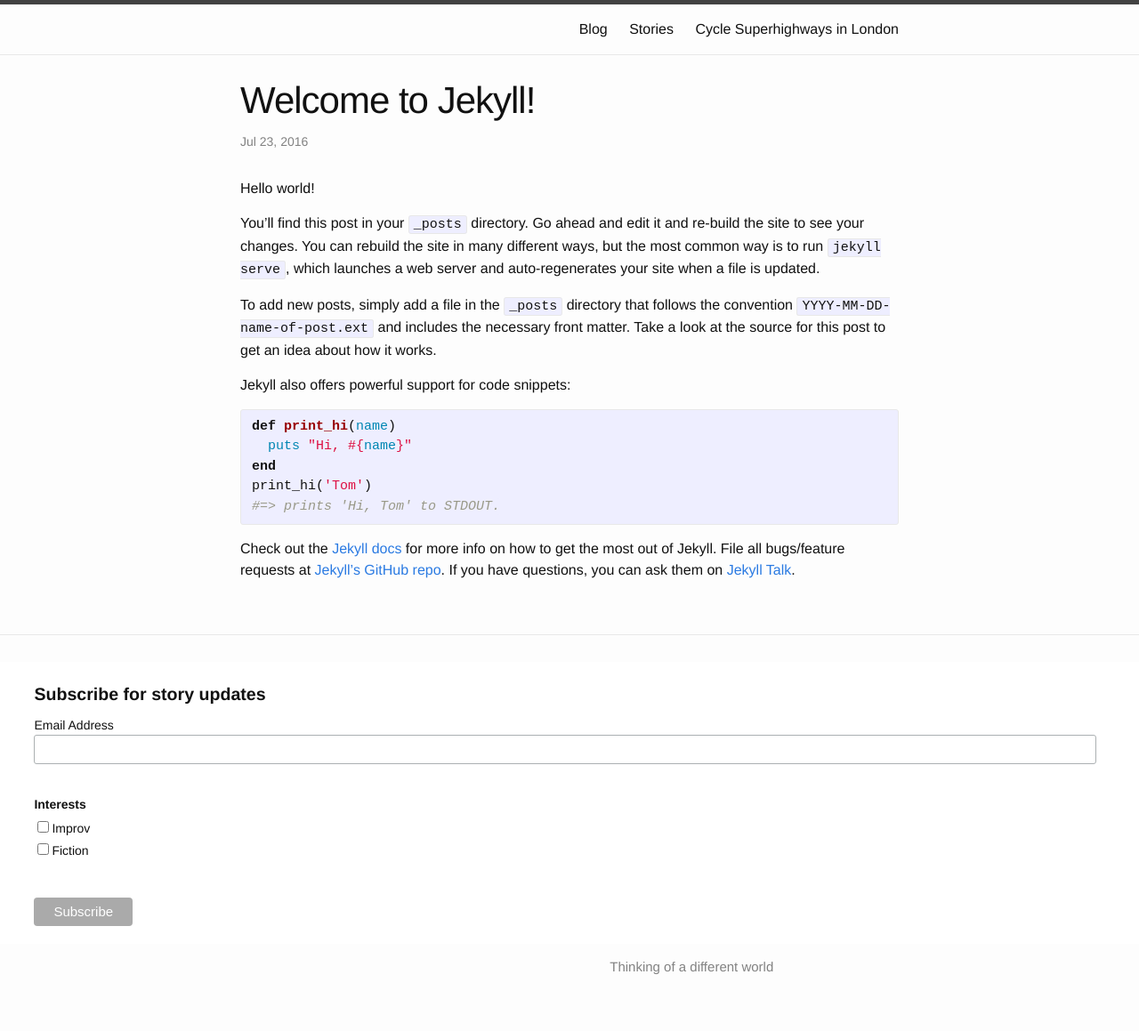
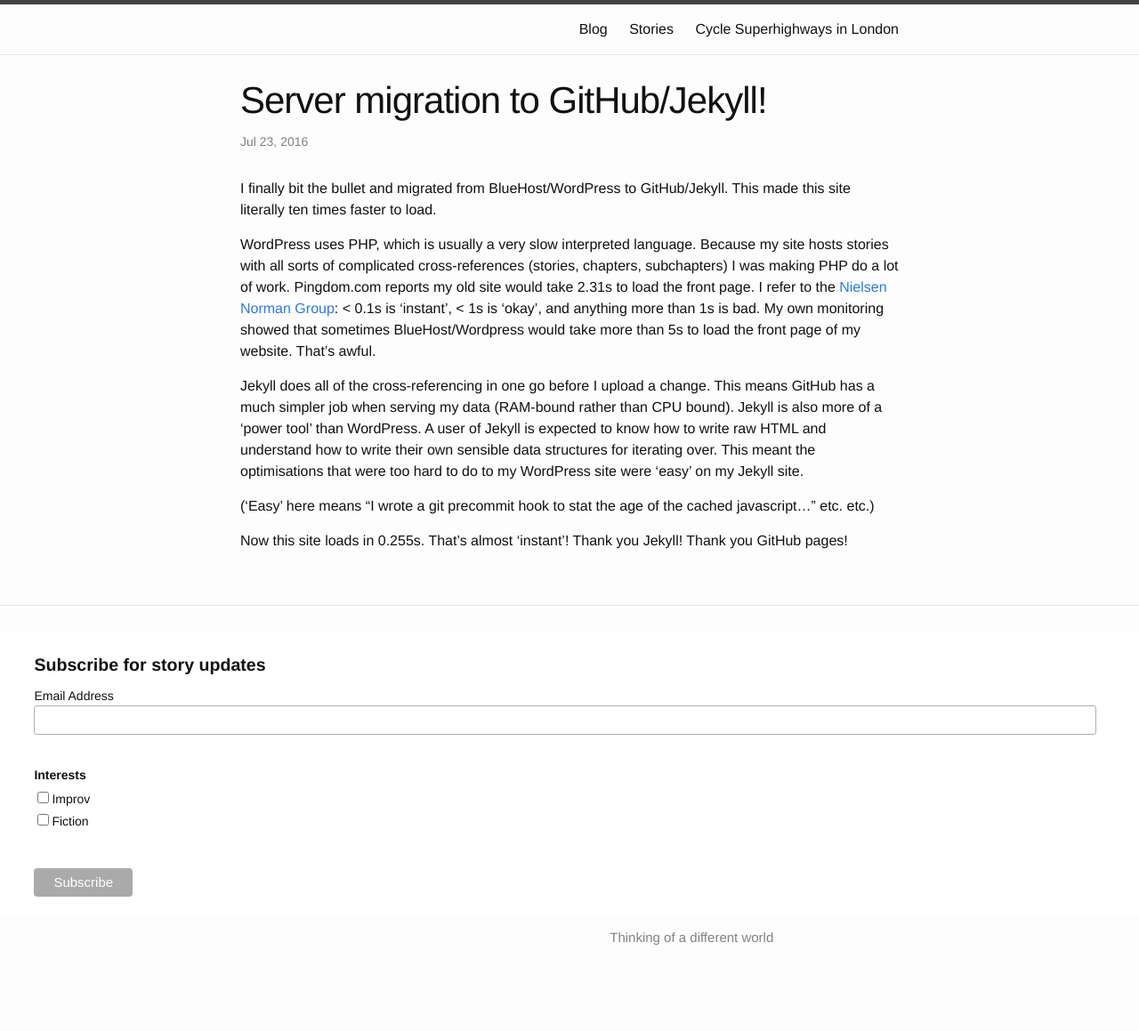
Before and after one commit to CaraJDonnelly/CaraJDonnelly.github.io, a Jekyll site: the page built from _posts/2016-07-23-welcome-to-jekyll.markdown, in a window 1280 px wide. Shown: the whole page at 89% size. Built offline with Jekyll 4.4.1, drawn with Linux system fonts in a browser that asks for light colours; after the commit the page ends 1126 px from its top, so only the background shows below that.

Commit message:
Write first post on Jekyll.

```diff
--- a/_posts/2016-07-23-welcome-to-jekyll.markdown
+++ b/_posts/2016-07-23-welcome-to-jekyll.markdown
@@ -1,28 +1,18 @@
 ---
 layout: post
-title:  "Welcome to Jekyll!"
+title:  "Server migration to GitHub/Jekyll!"
 date:   2016-07-23 13:55:37 +0100
 categories: jekyll update
 ---
 
-Hello world!
+I finally bit the bullet and migrated from BlueHost/WordPress to GitHub/Jekyll.  This made this site literally ten times faster to load.
 
-You’ll find this post in your `_posts` directory. Go ahead and edit it and re-build the site to see your changes. You can rebuild the site in many different ways, but the most common way is to run `jekyll serve`, which launches a web server and auto-regenerates your site when a file is updated.
+WordPress uses PHP, which is usually a very slow interpreted language.  Because my site hosts stories with all sorts of complicated cross-references (stories, chapters, subchapters) I was making PHP do a lot of work.  Pingdom.com reports my old site would take 2.31s to load the front page.  I refer to the [Nielsen Norman Group][latency-ref]: < 0.1s is 'instant', < 1s is 'okay', and anything more than 1s is bad.  My own monitoring showed that sometimes BlueHost/Wordpress would take more than 5s to load the front page of my website.  That's awful.
 
-To add new posts, simply add a file in the `_posts` directory that follows the convention `YYYY-MM-DD-name-of-post.ext` and includes the necessary front matter. Take a look at the source for this post to get an idea about how it works.
+Jekyll does all of the cross-referencing in one go before I upload a change.  This means GitHub has a much simpler job when serving my data (RAM-bound rather than CPU bound).  Jekyll is also more of a 'power tool' than WordPress.  A user of Jekyll is expected to know how to write raw HTML and understand how to write their own sensible data structures for iterating over.  This meant the optimisations that were too hard to do to my WordPress site were 'easy' on my Jekyll site.
 
-Jekyll also offers powerful support for code snippets:
+('Easy' here means "I wrote a git precommit hook to stat the age of the cached javascript..." etc. etc.)
 
-{% highlight ruby %}
-def print_hi(name)
-  puts "Hi, #{name}"
-end
-print_hi('Tom')
-#=> prints 'Hi, Tom' to STDOUT.
-{% endhighlight %}
+Now this site loads in 0.255s.  That's almost 'instant'!  Thank you Jekyll!  Thank you GitHub pages!
 
-Check out the [Jekyll docs][jekyll-docs] for more info on how to get the most out of Jekyll. File all bugs/feature requests at [Jekyll’s GitHub repo][jekyll-gh]. If you have questions, you can ask them on [Jekyll Talk][jekyll-talk].
-
-[jekyll-docs]: http://jekyllrb.com/docs/home
-[jekyll-gh]:   https://github.com/jekyll/jekyll
-[jekyll-talk]: https://talk.jekyllrb.com/
+[latency-ref]: https://www.nngroup.com/articles/powers-of-10-time-scales-in-ux/
```
